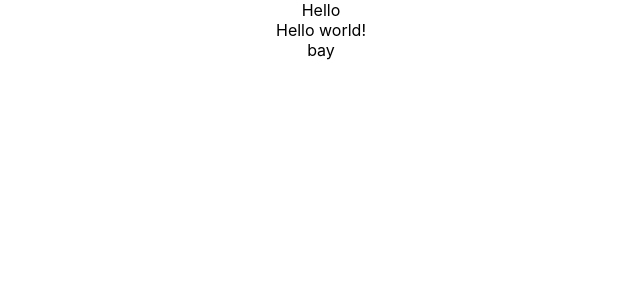
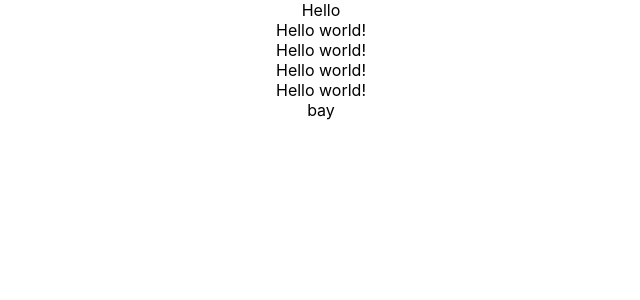
Before and after one commit to PidzhakovIlya/test, a React (Create React App) app: page / in a window 1280 px wide. Shown: the top 300 px of the page, without its empty margins (319-959 px from the left). Built offline with nearby package versions, Linux system fonts and the light colour scheme.

Commit message:
git brunch test merge dev2

```diff
--- a/src/App.tsx
+++ b/src/App.tsx
@@ -6,6 +6,9 @@ function App() {
     <div className="App">
         <div>Hello</div>
         <div>Hello world!</div>
+        <div>Hello world!</div>
+        <div>Hello world!</div>
+        <div>Hello world!</div>
         <div>bay</div>
     </div>
   );
```
